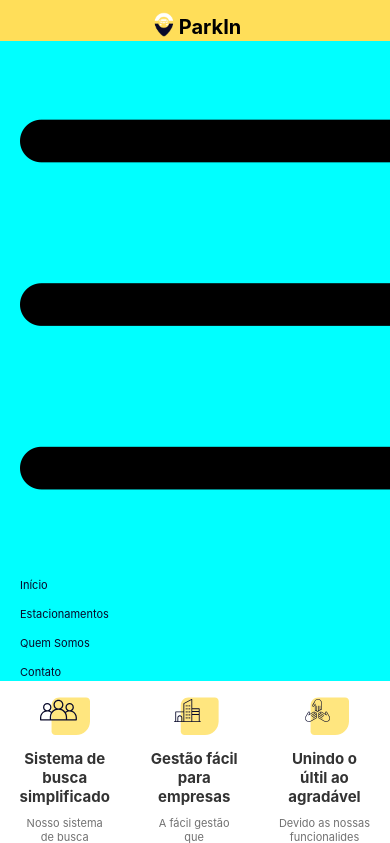
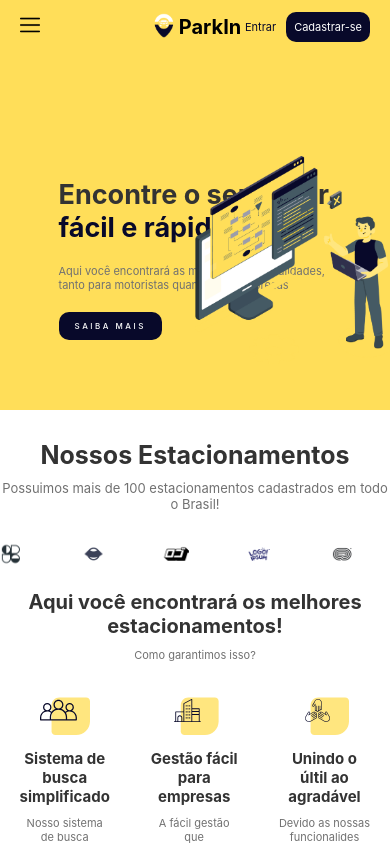
Before and after one commit to incrisvel/parkin, a Django app: page / in a window 390 px wide; the page is wider, and only the part inside the window is pictured. Shown: the top 843 px of that part. Run offline with Django 5.2, Linux system fonts and the light colour scheme; parts of the project's set-up code (start-up, migrations or seed data) failed here and were passed over.

Commit message:
resposividade index

```diff
--- a/main/static/styles/index.css
+++ b/main/static/styles/index.css
@@ -161,6 +161,11 @@ ul .navbar li a:hover::after{
 .botao:hover {
   color: #fff;
   transform: translateY(-7px);
+}
+
+
+.cardapio{
+  display: none;
 }
 
 .conteudo2 {
@@ -924,28 +929,58 @@ footer{
 }
 
 
-@media only screen and (max-width: 768px){
+@media only screen and (max-width: 600px){
   .logo {
     position: relative;
     width: 100%;
     justify-content: center;
 }
 
+.side-menu{
+  height: 100vh;
+  left: 0;
+  top: 0;
+  position: fixed;
+}
+
+.side-menu img{
+  margin-left: 20px;
+  margin-top: 15px;
+}
 
 .navbar {
   display: flex;
-  justify-content: none;
   margin-right: 0;
-  position: absolute;
-  background-color: aqua;
   flex-direction: column;
   left: 0;
+  top: 0;
+  overflow: hidden;
+  width: 0;
+
 }
 
 ul .navbar li:first-child {
   margin-left: 20px;
+  width: 150px;
 }
 
-.carpadi  ''
+ul .navbar li{
+  width: 150px;
+}
+
+.cardapio{
+  display: block;
+  width: 20px;
+}
+
+header{
+  display: flex;
+}
+
+.l-c {
+  right: 20px;
+  top: 0;
+  margin-top: 15px;
+}
 
 }
--- a/main/templates/main/index.html
+++ b/main/templates/main/index.html
@@ -44,10 +44,9 @@
                         {% endif %}
                     </div>
                 </div>
+                <div class="side-menu">
+                    <img src="{% static 'assets/img/cardapio.png' %}" alt="Cardapio" class="cardapio" onclick="aumentarDiv()">
                     <div class="navbar">
-                    <li>
-                        <img src="{% static 'assets/img/cardapio.png' %}" alt="Cardapio" class="cardapio">
-                    </li>
                         <li>
                             <a href="/">
                                 Início
@@ -68,6 +67,7 @@
                                 Contato
                             </a>
                         </li>
+                    </div>
                 </div>
             </ul>
         </nav>
@@ -326,6 +326,21 @@
             }
         }, 3); // Ajuste o intervalo conforme necessário
     }
+
+    function aumentarDiv() {
+    var minhaDiv = document.getElementsByClassName('navbar')[0];
+    var DivGrande = document.getElementsByClassName('side-menu')[0];
+    var larguraAtual = minhaDiv.offsetWidth;
+    var novaLargura = 200;
+
+    if (larguraAtual === novaLargura) {
+        minhaDiv.style.width = '0';
+        DivGrande.style.backgroundColor = "transparent"; // Define a cor como transparente quando a largura é 0
+    } else {
+        minhaDiv.style.width = novaLargura + 'px';
+        DivGrande.style.backgroundColor = "#fff";
+    }
+}
     </script>
 </body>
 </html>
```
Also changed, not shown: main/templates/main/nav.html (deleted, +0 -32 lines). Lines whose indentation alone changed are shown as unchanged.
